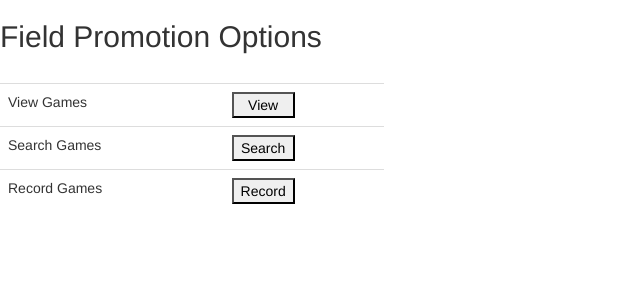
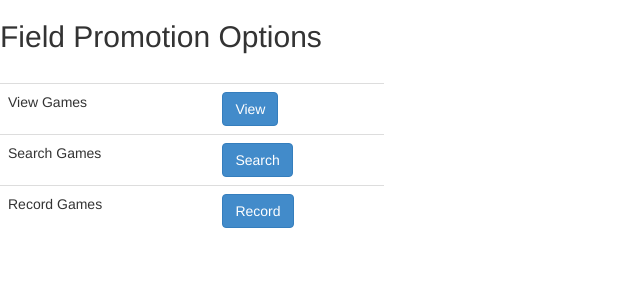
Before and after one commit to jamalomartin/field_promotion, a Python web app: template templates/front_page.html in a window 1280 px wide. Shown: the top 300 px of the page, without its empty margins (0-640 px from the left). Run offline with Jinja, Linux system fonts and the light colour scheme; the template is opened without the code that fills it, so the values that code supplies are empty.

Commit message:
Small Css changes

```diff
--- a/templates/front_page.html
+++ b/templates/front_page.html
@@ -13,22 +13,22 @@
       <table class="table">
         <tr>
           <td>View Games</td>
-          <td><form method="post"><input class="front-page-button"  type="submit" name="direction" value="View" /></form></td>
+          <td><form method="post"><input class="btn btn-primary"  type="submit" name="direction" value="View" /></form></td>
         </tr>
 
         <tr>
           <td>Search Games</td>
-          <td><form method="post"><input class="front-page-button"  type="submit" name="direction" value="Search" /></form></td>
+          <td><form method="post"><input class="btn btn-primary"  type="submit" name="direction" value="Search" /></form></td>
         </tr>
 
         <tr>
           <td>Record Games</td>
-          <td><form method="post"><input class="front-page-button"  type="submit" name="direction" value="Record" /></form></td>
+          <td><form method="post"><input class="btn btn-primary"  type="submit" name="direction" value="Record" /></form></td>
         </tr>
         {% if admin %}
         <tr>
           <td>Administration</td>
-          <td><form method="post"><input class="front-page-button"  type="submit" name="direction" value="Admin" /></form></td>
+          <td><form method="post"><input class="btn btn-primary"  type="submit" name="direction" value="Admin" /></form></td>
         </tr>
         {% endif %}
       </table>
```
